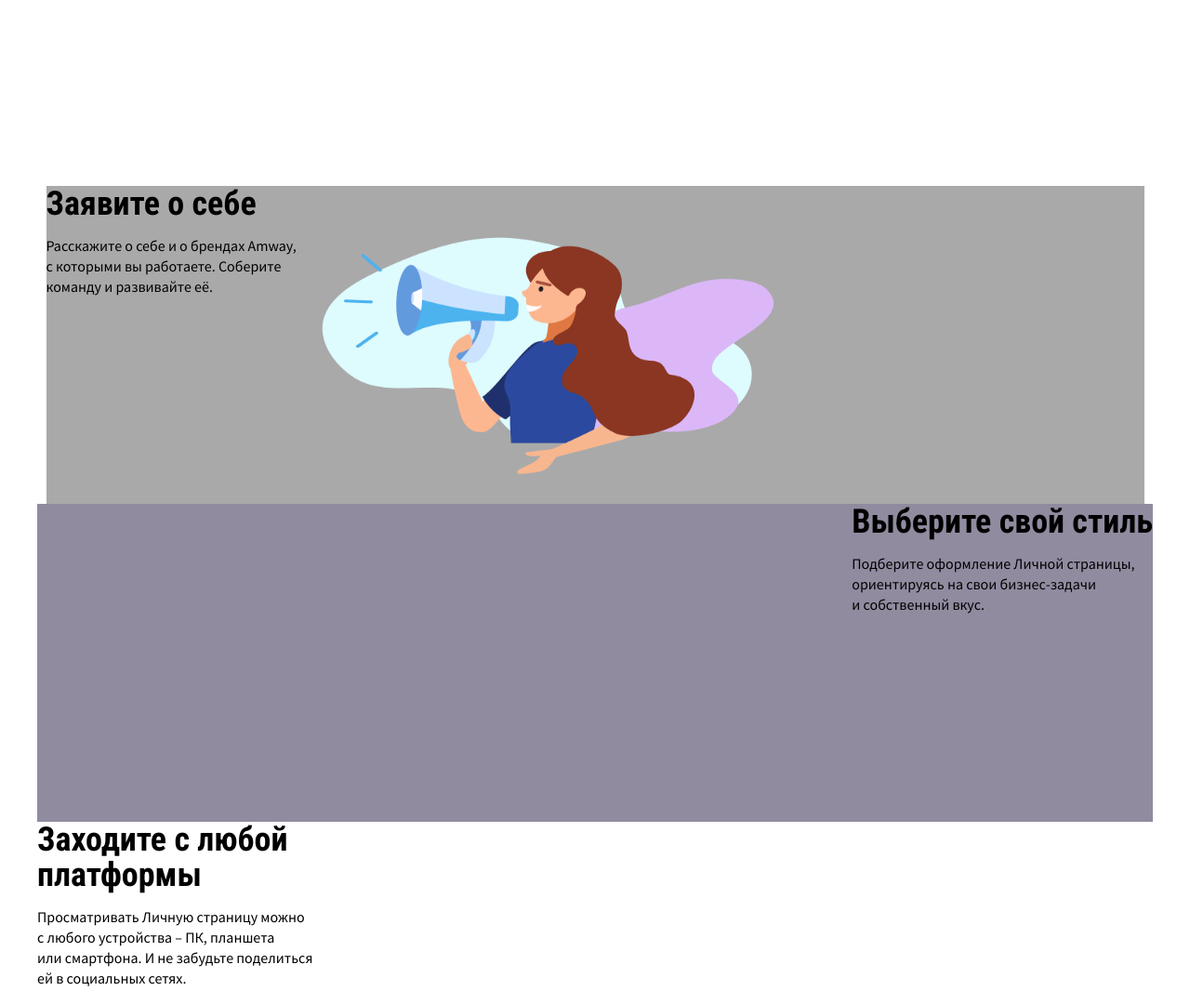
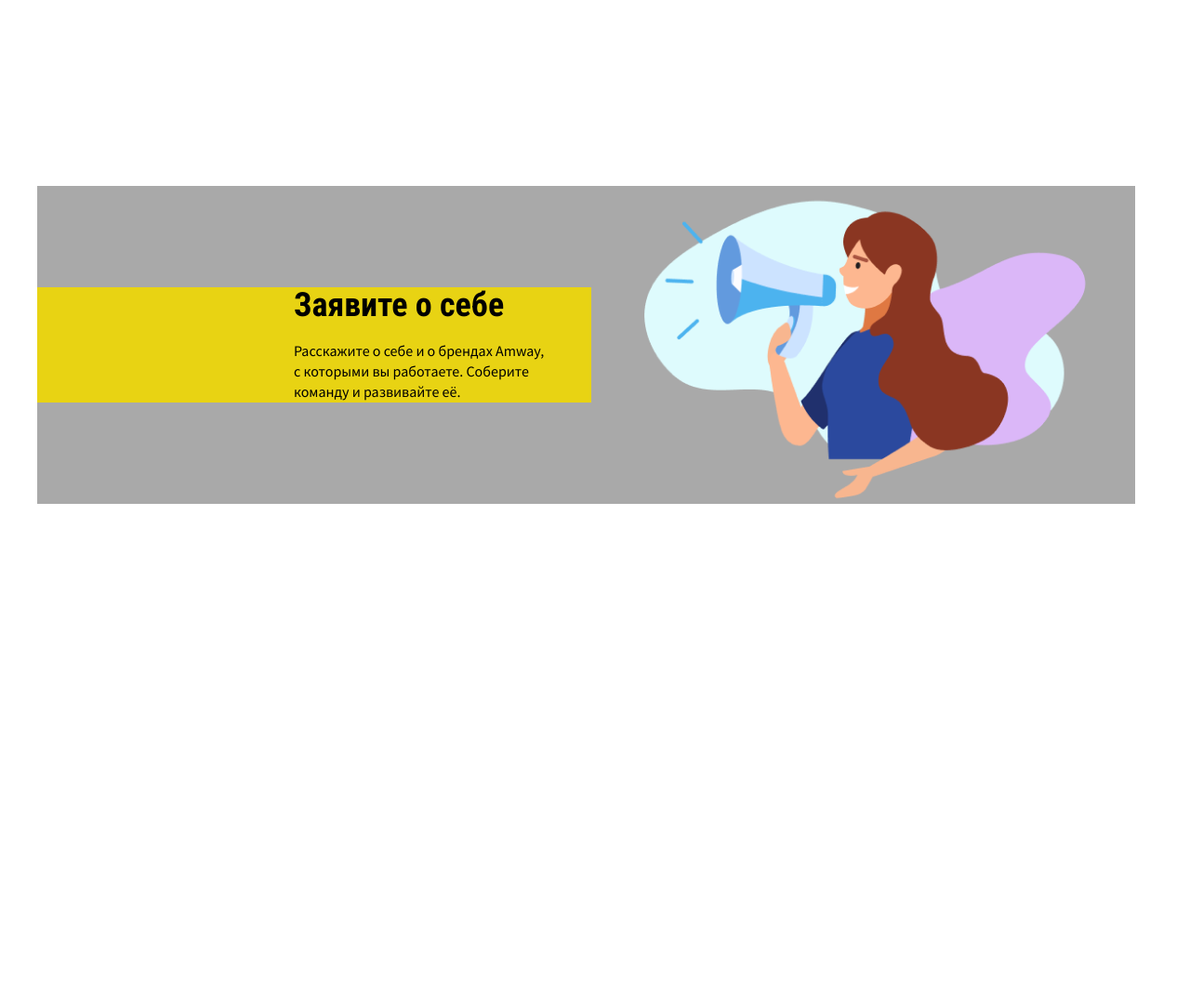
Before and after one commit to verslibremd/step2020, a PHP site: page /amway2.html in a window 1280 px wide. Shown: the whole page at 93% size. After the commit the page ends 542 px from the top, so only its background shows below. Run offline with PHP 8.4, Linux system fonts and the light colour scheme.

Commit message:
решение блоков из фигмы. решение свое закоментил из-за несоответствия

```diff
--- a/projects from phpstorm/amway2/amway2.css
+++ b/projects from phpstorm/amway2/amway2.css
@@ -9,7 +9,9 @@ body {
     line-height: 106%;
     color: #000000;
     margin-block-start: 0;
-    margin-block-end: 0;
+    margin-block-end: 1em;
+    margin-bottom: 20px;
+
 }
 
 .description{                                           /* описания */
@@ -18,13 +20,14 @@ body {
     font-weight: normal;
     line-height: 137%;
     color: #000000;
+    margin-block-start: 0;
+    margin-block-end: 0;
 }
 
 /*-----------------------------*/
 
 .grid{
     width: 1200px;
-    height: auto;
     margin: 0 auto;
 }
 
@@ -32,45 +35,145 @@ body {
     display: flex;
     flex-direction: column;
     margin-top: 200px;
+    margin-bottom: 200px;
+}
+
+.three-pict__one-block{
+    display: flex;
+    flex-direction: row;
+    width: 1181px;
+    height: 342px;
+    background-color: darkgrey;
+
+}
+
+.three-pict__text{
+    display: flex;
+    flex-direction: column;
+    width: 596px;
+    height: 124px;
+    align-self: center;
+    background-color: #E8D313;
+}
+
+.title--one-block{
+    align-self: flex-end;
+    margin: 0 20px;
+    width: 300px;
+}
+
+.description--one-block{
+    align-self: flex-end;
+    margin: 20px 20px 0 0;
+    width: 300px;
+}
+
+.three-pict__block-img--one-img{
+    background-image: url("img amway2/Image8.png");
+    width: 585px;
+    height: 342px;
+    align-self: center;
+    margin: 0;
+}
+
+
+/*
+
+.grid{
+    width: 1200px;
+    margin: 0 auto;
+}
+.three-pict__wrapper{
+    display: flex;
+    flex-direction: column;
+    margin-top: 200px;
+    margin-bottom: 200px;
+}
+
+.three-pict__one-block{
+    display: flex;
+    flex-direction: row;
+    justify-content: center;
+    background-color: green;
+}
+
+.three-pict__block--width-height{
+    width: 1181px;
+    height: 342px;
 }
 .three-pict__text{
     display: flex;
     flex-direction: column;
+    align-self: center;
+    margin-left: 241px;
+    margin-right: 55px;
+}
+.three-pict__block-img{
+    width:50%;
+    height:100%;
+    background-size: contain;
+    background-repeat: no-repeat;
+    background-position: right;
 }
 
 
-.three-pict__one-block{
+.three-pict__block-img--one-img{
+    background-image: url("img amway2/Group500.svg");
+}
+
+!*---*!
+
+.three-pict__three-block{
     display: flex;
     flex-direction: row;
+    justify-content: center;
+    background: #918BA0;
+    height: 342px;
 }
-.three-pict__one-block--width{
-    width: 1181px;
-    height: 342px;              /*исправить*/
-    margin: 0 auto;
-    background-color: darkgrey;
-}
-.three-pict__one-block-img{
+
+.three-pict__block-img--three-img{
+    background-image: url("img amway2/Frame700.svg");
+    background-color: green;
+    background-position: center;
+    height: 96%;
 
 }
 
+.three-pict__text--margin-right{
+}
 
-
-.three-pict__two-block{
-    background-color: #918BA0;
-    height: 342px;
-    display: flex;
-    flex-direction: row-reverse;
-}
+*/
 
 
 
 
 
 
-/*
-.grid{
-    width: 1181px;
-    margin: 0 auto;
+
+
+
+
+
+
+
+.three-pict__two-block{
+    height: 342px;
+    display: flex;
+    flex-direction: row-reverse;
+    background-color: blueviolet;
 }
 
- */
+
+/*
+.three-pict__block-img--one-img{
+    background-image: url("img amway2/Group500.svg");
+    width:50%;
+    height:100%;
+    background-size: contain;
+    background-repeat: no-repeat;
+    background-position: right;
+}
+
+
+
+*/
--- a/projects from phpstorm/amway2/amway2.html
+++ b/projects from phpstorm/amway2/amway2.html
@@ -11,15 +11,15 @@
     <section class="three-pict">
         <div class="grid">
                  <div class="three-pict__wrapper">
-                         <div class="three-pict__one-block three-pict__one-block--width">
+                         <div class="three-pict__one-block three-pict__block--width-height">
                              <div class="three-pict__text">
-                                <h2 class="title">Заявите о себе</h2>
-                                <p class="description">Расскажите о себе и о брендах Amway,<br> с которыми вы работаете. Соберите<br> команду и развивайте её.</p>
+                                <h2 class="title title--one-block ">Заявите о себе</h2>
+                                <p class="description description--one-block">Расскажите о себе и о брендах Amway,<br> с которыми вы работаете. Соберите<br> команду и развивайте её.</p>
                              </div>
-                             <img class="three-pict__one-block-img" src="img%20amway2/Group%201.png">
+                             <div class="three-pict__block-img three-pict__block-img--one-img"></div>
                          </div>
 
-                     <div class="three-pict__two-block">
+                <!--     <div class="three-pict__two-block">
                          <div class="three-pict__text">
                              <h2 class="title">Выберите свой стиль</h2>
                              <p class="description">Подберите оформление Личной страницы,<br> ориентируясь на свои бизнес-задачи<br> и собственный вкус.</p>
@@ -28,12 +28,12 @@
                     </div>
 
                      <div class="three-pict__three-block">
-                         <div class="three-pict__text">
+                         <div class="three-pict__text three-pict__text&#45;&#45;margin-right">
                              <h2 class="title">Заходите с любой<br> платформы</h2>
                              <p class="description">Просматривать Личную страницу можно<br> с любого устройства – ПК, планшета<br> или смартфона. И не забудьте поделиться<br> ей в социальных сетях.</p>
                          </div>
-                    </div>
-                     <div class="three-pict__one-block-img"></div>
+                         <div class="three-pict__block-img three-pict__block-img&#45;&#45;three-img"></div>
+                    </div>-->
                 </div>
         </div>
     </section>
```
Also changed, not shown: projects from phpstorm/amway2/img amway2/Frame700.svg (added), projects from phpstorm/amway2/img amway2/Group500.svg (added), projects from phpstorm/amway2/img amway2/Image1.png (added), projects from phpstorm/amway2/img amway2/Image7.svg (added), projects from phpstorm/amway2/img amway2/Image8.png (added).
